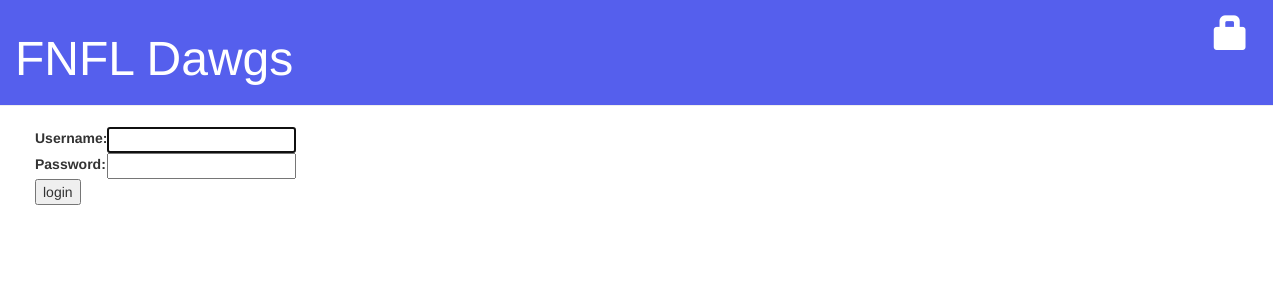
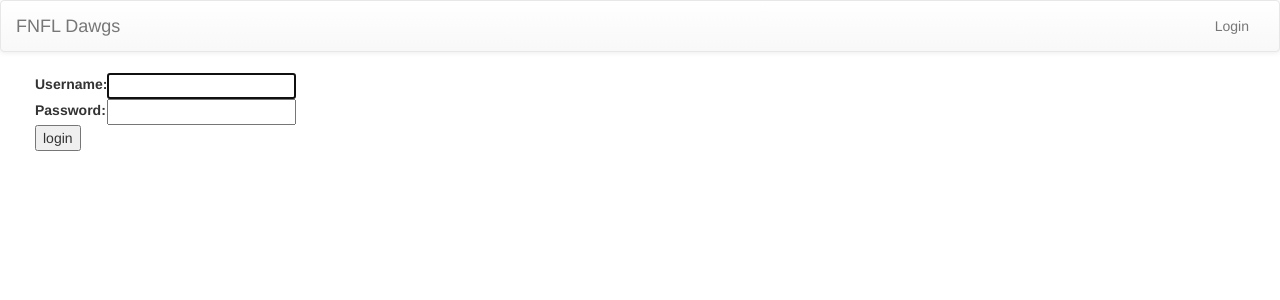
Before and after one commit to wallace123/fnfldawgs, a Django app: page /accounts/login/?next=/lineup/1/player/ in a window 1280 px wide. Shown: the top 300 px of the page. Run offline with Django 3.2, Linux system fonts and the light colour scheme; some libraries are stand-ins or nearby versions.

Commit message:
Adding navbar

```diff
--- a/fnfl/static/css/fnfl.css
+++ b/fnfl/static/css/fnfl.css
@@ -1,7 +1,3 @@
-h1 a {
-    color: black;
-}
-
 body {
     padding-left: 0;
 }
--- a/fnfl/templates/fnfl/base.html
+++ b/fnfl/templates/fnfl/base.html
@@ -18,51 +18,37 @@
             crossorigin="anonymous">
       </script>
       <link rel="stylesheet" href="{% static 'css/fnfl.css' %}">
-      <link rel="shortcut icon" href="{% static 'favicon.ico' %}"/>
+      <link rel="shortcut icon" href="{% static 'images/favicon.ico' %}"/>
       <meta name="viewport" content="width=device-width, initial-scale=1">
   </head>
 
 <body>
-  <div class="page-header">
+  <nav class="navbar navbar-default">
     <div class="container-fluid">
-      <div class="row">
-        <div class="col-xs-4 col-md-6 text-left">
-          <h1>
-            <a href="{% url 'welcome' %}">FNFL Dawgs</a>
-          </h1>
-        </div>
-        <div class="col-xs-8 col-md-6 text-right">
+      <div class="navbar-header">
+        <button type="button" class="navbar-toggle collapsed" data-toggle="collapse" data-target="#bs-example-navbar-collapse-1" aria-expanded="false">
+          <span class="sr-only">Toggle navigation</span>
+          <span class="icon-bar"></span>
+          <span class="icon-bar"></span>
+          <span class="icon-bar"></span>
+        </button>
+        <a class="navbar-brand" href="{% url 'welcome' %}">FNFL Dawgs</a>
+      </div>
+
+      <div class="collapse navbar-collapse" id="bs-example-navbar-collapse-1">
+        <ul class="nav navbar-nav navbar-right">
 {% if user.is_authenticated %}
-          <div class="row">
-            <div class="col-xs-12 col-md-12 text-right">
-              <p class="top-menu-logout">
-                {{ user.username }} (<a style="color:white" href="{% url 'logout' %}">log out</a>)
-              </p>
-            </div>
-          </div>
-          <div class="row">
-            <div class="col-xs-8 col-md-6 pull-right">
-              <div class="dropdown">
-                <button class="btn btn-default dropdown-toggle" type="button"
-                data-toggle="dropdown">Menu
-                <span class="caret"></span>
-              </button>
-
-              <ul class="dropdown-menu">
-                <li><a href="{% url 'lineup_new' %}">New Lineup</a></li>
-                <li><a href="{% url 'lineup_list' %}">Published Lineups</a></li>
-                <li><a href="{% url 'player_usage' %}">Player Usage</a></li>
-              </ul>
-              </div>
-            </div>
-          </div>
+          <li><a href="{% url 'lineup_new' %}">New Lineup</a></li>
+          <li><a href="{% url 'lineup_list' %}">Published Lineups</a></li>
+          <li><a href="{% url 'player_usage' %}">Player Usage</a></li>
+          <li><a href="{% url 'logout' %}">Log Out</a></li>
 {% else %}
-          <a href="{% url 'login' %}" class="top-menu"><span class="glyphicon glyphicon-lock"></span></a>
+          <li><a href="{% url 'login' %}">Login</a></li>
 {% endif %}
-        </div>
+        </ul>
       </div>
     </div>
-  </div>
+  </nav>
 
   <div class="content container-fluid">
     <div class="row">
```
Also changed, not shown: fnfl/static/images/favicon.ico (renamed from fnfl/static/favicon.ico).
